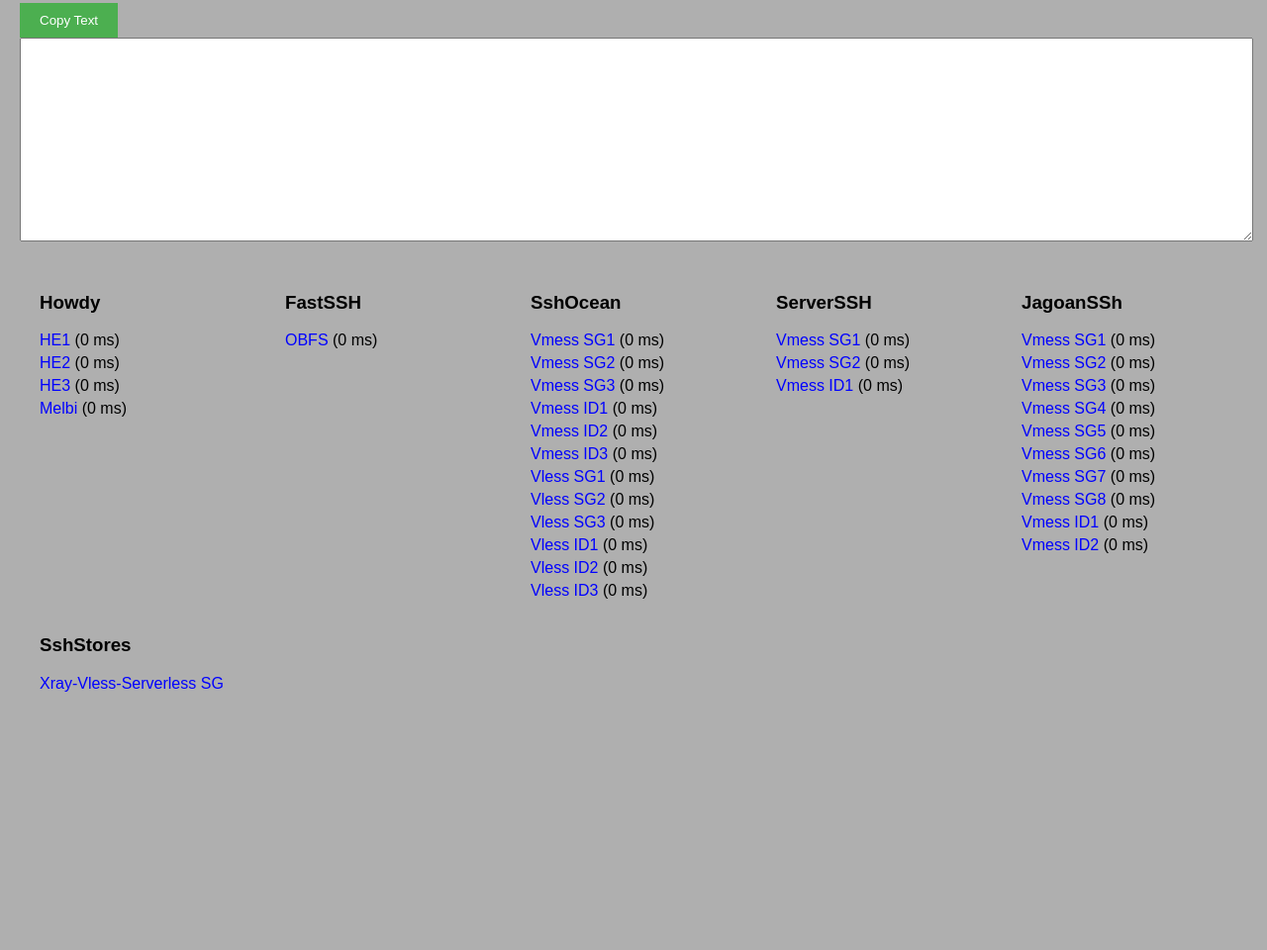
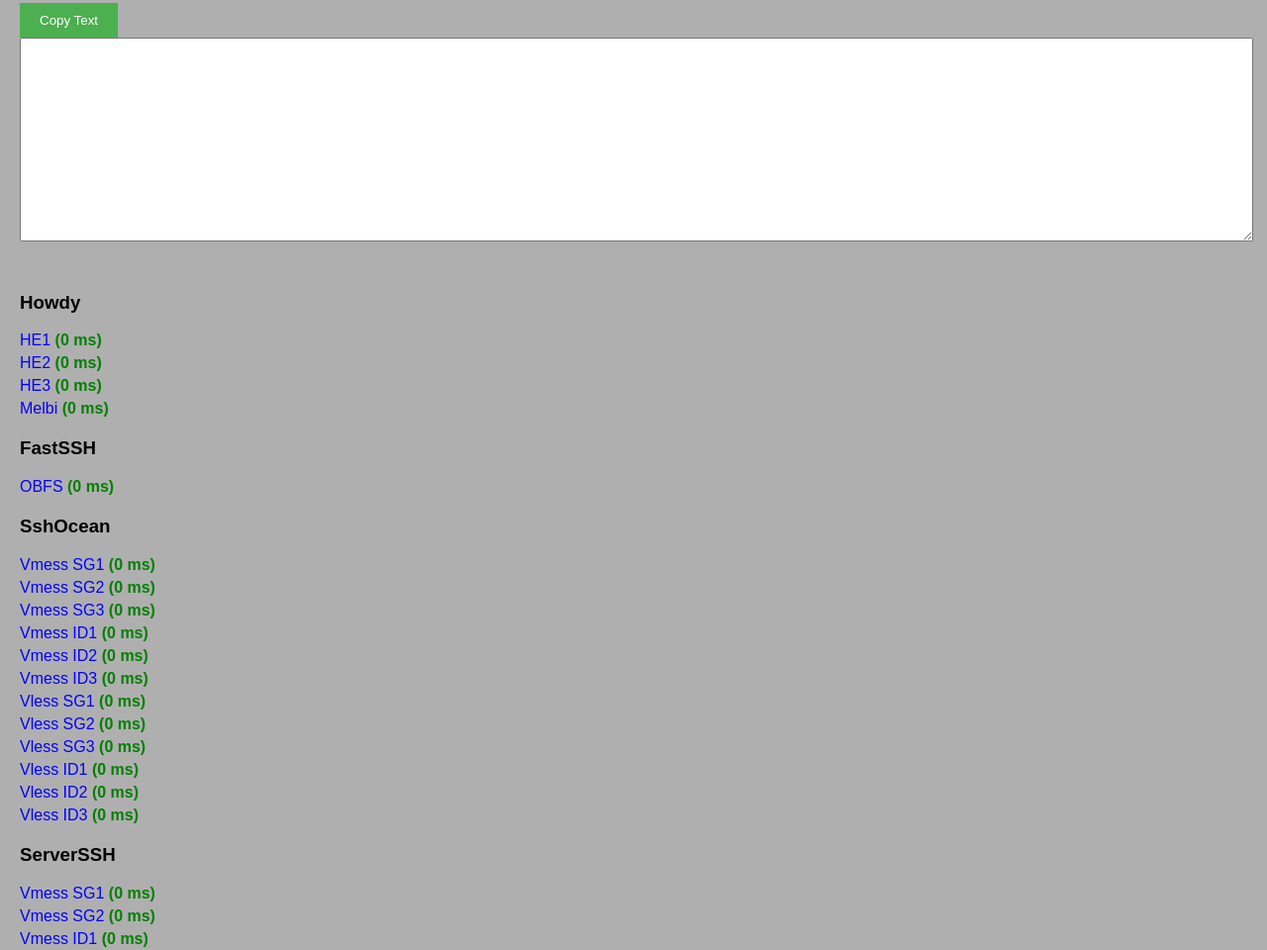
Before and after one commit to reokadhafi/clashconfig.github.io, a plain HTML site: page index.html in a window 1280 px wide. Shown: the part 368-1328 px from the top of the page at 99% size. Before the commit the page ends 1104 px from the top, so only its background shows below. Drawn offline with Linux system fonts and the light colour scheme.

Commit message:
Update style.css

```diff
--- a/style.css
+++ b/style.css
@@ -92,18 +92,13 @@ button:hover {
 }
 
 .container {
-    display: flex;
-    justify-content: space-around;
-    flex-wrap: wrap;
-    /* Allow wrapping if necessary */
+    display: block;
+    /* Mengubah Flexbox menjadi block */
 }
 
 .column {
-    margin: 0 20px;
-    flex: 1;
-    /* Allow columns to grow and shrink as needed */
-    min-width: 200px;
-    /* Minimum width to ensure readability */
+    margin-bottom: 20px;
+    /* Memberikan jarak antara kolom */
 }
 
 ul {
@@ -123,3 +118,19 @@ a {
 a:hover {
     text-decoration: underline;
 }
+
+.ping-result {
+    font-weight: bold;
+}
+
+.ping-green {
+    color: green;
+}
+
+.ping-yellow {
+    color: orange;
+}
+
+.ping-red {
+    color: red;
+}
```
